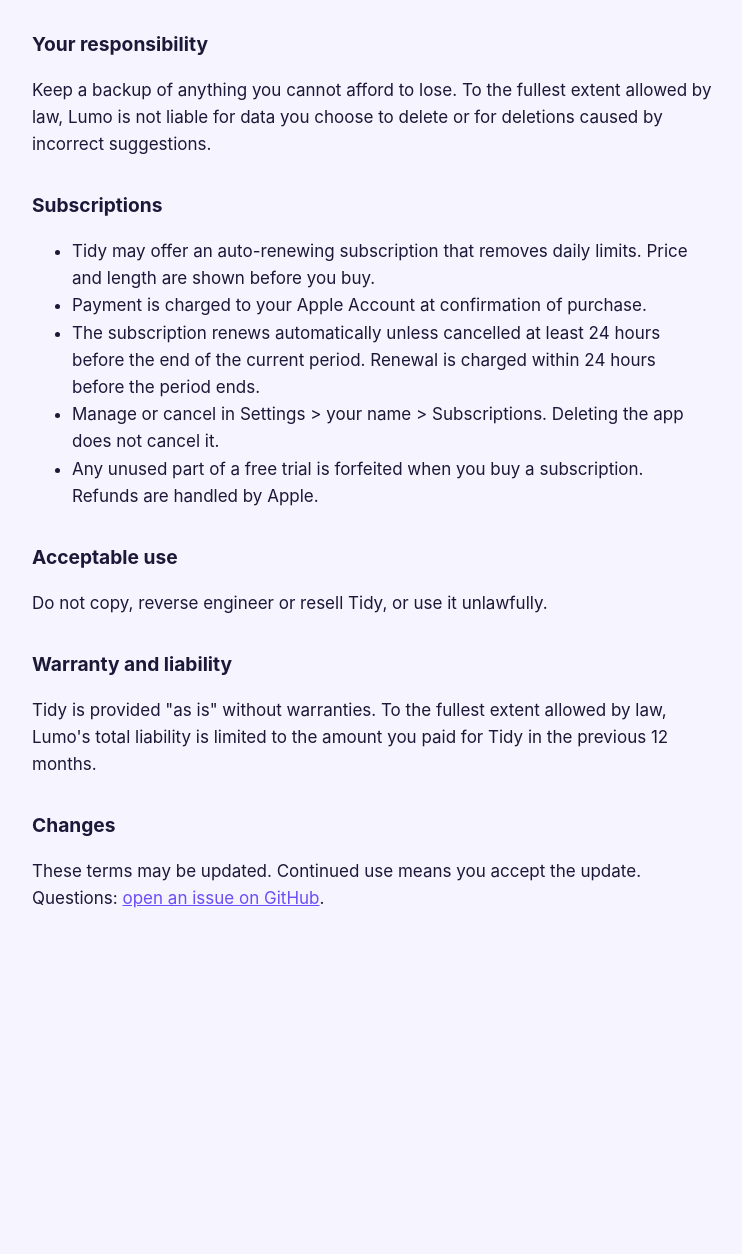
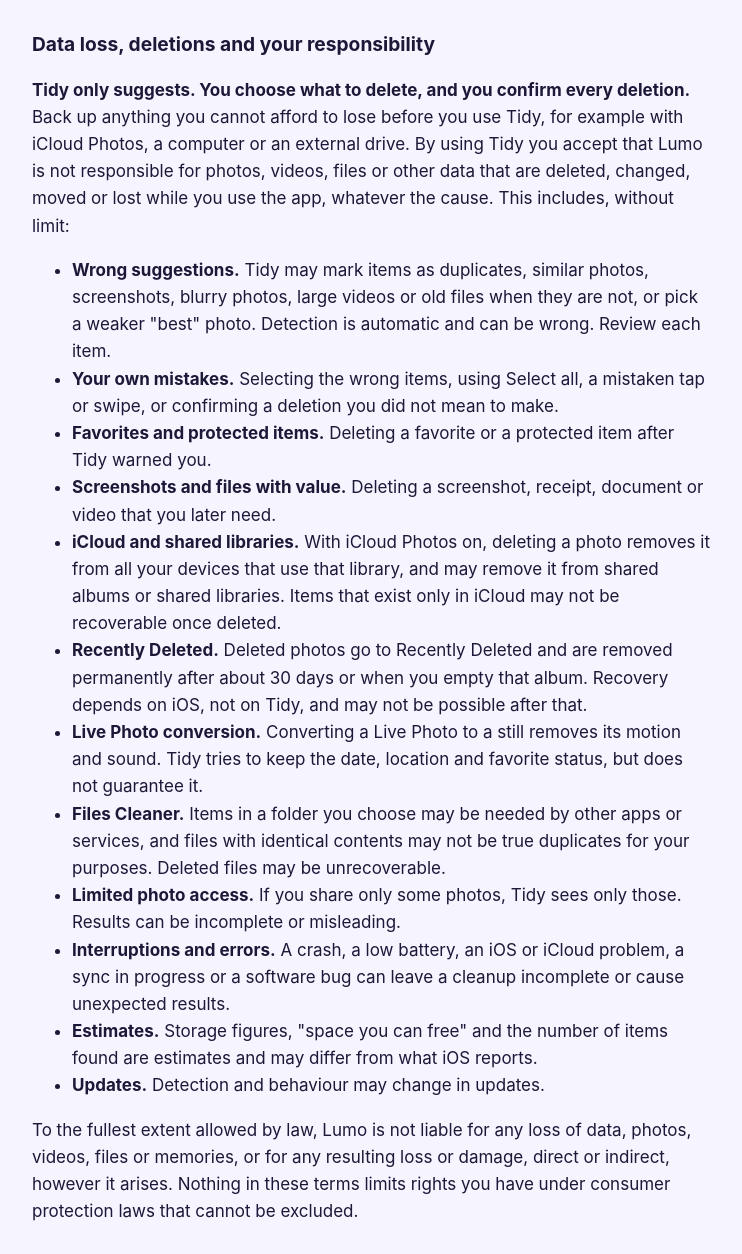
Before and after one commit to lumohq/lumohq.github.io, a plain HTML site: page tidy/terms.html in a window 1280 px wide. Shown: the part 483-1737 px from the top of the page, without its empty margins (268-1010 px from the left). Before the commit the page ends 1452 px from the top, so only its background shows below. Drawn offline with Linux system fonts and the light colour scheme.

Commit message:
Tidy terms: detailed data loss and deletion responsibility section
Co-Authored-By: Claude Sonnet 5.5 <noreply@anthropic.com>

```diff
--- a/tidy/terms.html
+++ b/tidy/terms.html
@@ -10,14 +10,29 @@
 <main>
   <header><a href="./">Tidy</a></header>
   <h1>Terms of use</h1>
-  <p class="muted">Effective 18 November 2026</p>
+  <p class="muted">Effective 22 November 2026</p>
   <p>By using Tidy you agree to these terms. Apple's <a href="https://www.apple.com/legal/internet-services/itunes/dev/stdeula/">Licensed Application End User License Agreement</a> also applies.</p>
 
   <h2>What Tidy does</h2>
   <p>Tidy suggests photos, videos and files you may want to remove. Suggestions are automatic and can be wrong. <strong>You decide what to delete and you confirm every deletion.</strong> Review each item first. Items removed from your photo library go to Recently Deleted, and space is freed when that album is emptied or its retention period ends.</p>
 
-  <h2>Your responsibility</h2>
-  <p>Keep a backup of anything you cannot afford to lose. To the fullest extent allowed by law, Lumo is not liable for data you choose to delete or for deletions caused by incorrect suggestions.</p>
+  <h2>Data loss, deletions and your responsibility</h2>
+  <p><strong>Tidy only suggests. You choose what to delete, and you confirm every deletion.</strong> Back up anything you cannot afford to lose before you use Tidy, for example with iCloud Photos, a computer or an external drive. By using Tidy you accept that Lumo is not responsible for photos, videos, files or other data that are deleted, changed, moved or lost while you use the app, whatever the cause. This includes, without limit:</p>
+  <ul>
+    <li><strong>Wrong suggestions.</strong> Tidy may mark items as duplicates, similar photos, screenshots, blurry photos, large videos or old files when they are not, or pick a weaker "best" photo. Detection is automatic and can be wrong. Review each item.</li>
+    <li><strong>Your own mistakes.</strong> Selecting the wrong items, using Select all, a mistaken tap or swipe, or confirming a deletion you did not mean to make.</li>
+    <li><strong>Favorites and protected items.</strong> Deleting a favorite or a protected item after Tidy warned you.</li>
+    <li><strong>Screenshots and files with value.</strong> Deleting a screenshot, receipt, document or video that you later need.</li>
+    <li><strong>iCloud and shared libraries.</strong> With iCloud Photos on, deleting a photo removes it from all your devices that use that library, and may remove it from shared albums or shared libraries. Items that exist only in iCloud may not be recoverable once deleted.</li>
+    <li><strong>Recently Deleted.</strong> Deleted photos go to Recently Deleted and are removed permanently after about 30 days or when you empty that album. Recovery depends on iOS, not on Tidy, and may not be possible after that.</li>
+    <li><strong>Live Photo conversion.</strong> Converting a Live Photo to a still removes its motion and sound. Tidy tries to keep the date, location and favorite status, but does not guarantee it.</li>
+    <li><strong>Files Cleaner.</strong> Items in a folder you choose may be needed by other apps or services, and files with identical contents may not be true duplicates for your purposes. Deleted files may be unrecoverable.</li>
+    <li><strong>Limited photo access.</strong> If you share only some photos, Tidy sees only those. Results can be incomplete or misleading.</li>
+    <li><strong>Interruptions and errors.</strong> A crash, a low battery, an iOS or iCloud problem, a sync in progress or a software bug can leave a cleanup incomplete or cause unexpected results.</li>
+    <li><strong>Estimates.</strong> Storage figures, "space you can free" and the number of items found are estimates and may differ from what iOS reports.</li>
+    <li><strong>Updates.</strong> Detection and behaviour may change in updates.</li>
+  </ul>
+  <p>To the fullest extent allowed by law, Lumo is not liable for any loss of data, photos, videos, files or memories, or for any resulting loss or damage, direct or indirect, however it arises. Nothing in these terms limits rights you have under consumer protection laws that cannot be excluded.</p>
 
   <h2>Subscriptions</h2>
   <ul>
```
